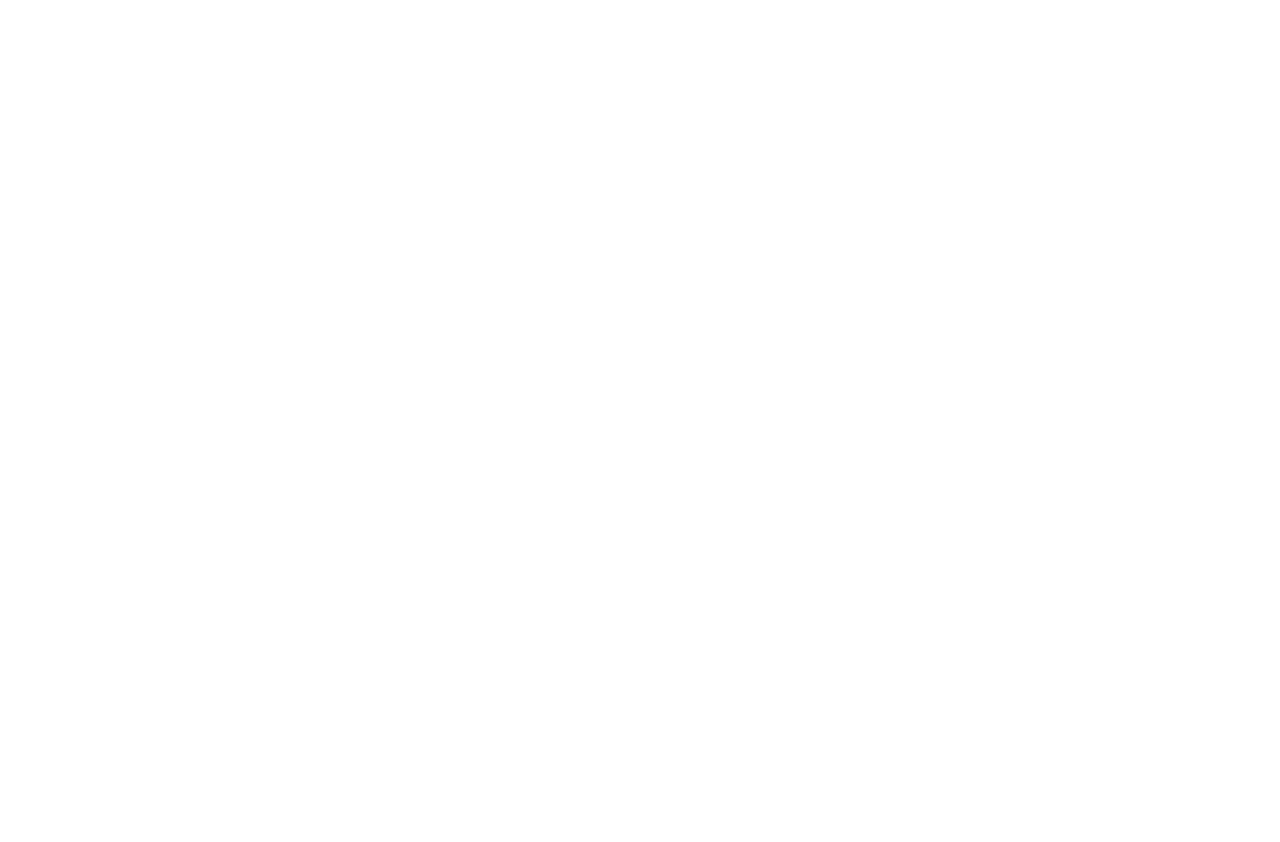
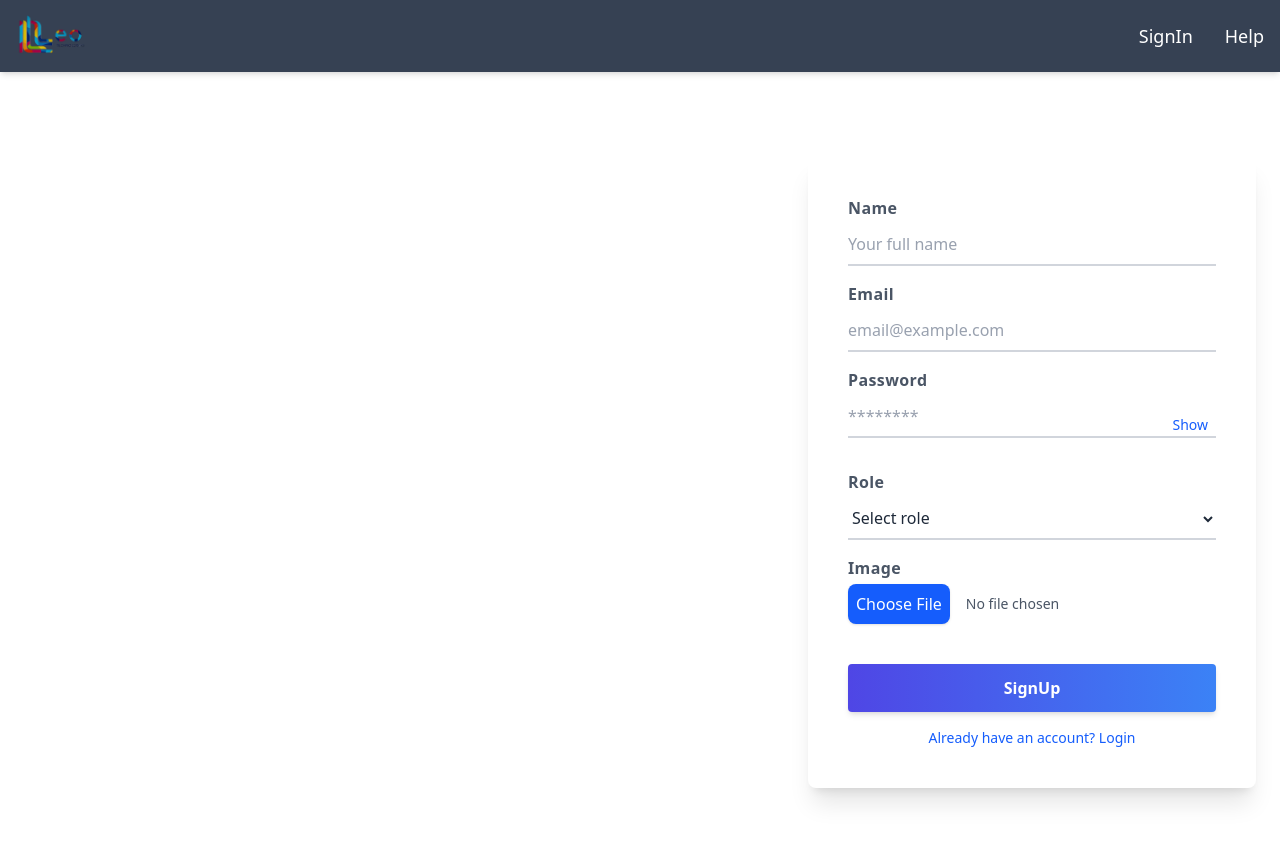
Before and after one commit to Sivaraman-msc/BugHound-demo, a React (Vite) app: page /signup in a window 1280 px wide. Before the commit this address had no page. Shown: the top 842 px of the page. Before the commit the page ends 800 px from the top, so only its background shows below. Built offline with nearby package versions, Linux system fonts and the light colour scheme.

Commit message:
localstorage updated

```diff
--- a/src/App.jsx
+++ b/src/App.jsx
@@ -17,9 +17,9 @@ function App() {
   return (
     <BrowserRouter>
       <Routes>
-        <Route path="/signin" element={<Login />} />
+        <Route path="/" element={<Login />} />
 
-        <Route path="/" element={<SignUp />} />
+        <Route path="/signup" element={<SignUp />} />
 
         <Route path="/help" element={<Help />} />
 
--- a/src/components/AuthNavBar.jsx
+++ b/src/components/AuthNavBar.jsx
@@ -9,8 +9,8 @@ export default function AuthNavBar({ variant = 'login' }) {
   const toggleMenu = () => setIsOpen(!isOpen);
 
   const isLogin = variant === 'login';
-  const oppositeRoute = isLogin ? '/signin' : '/';
-  const oppositeLabel = isLogin ? 'SignIn' : 'SignUp';
+  const oppositeRoute = isLogin ? '/signup' : '/';
+  const oppositeLabel = isLogin ? 'SignUp' : 'SignIn';
 
   return (
     <nav className="w-full px-4 bg-gray-700 shadow-md flex flex-col lg:flex-row items-center justify-between">
--- a/src/pages/Login.jsx
+++ b/src/pages/Login.jsx
@@ -28,14 +28,19 @@ export default function Login() {
   };
 
   const onSubmit = async () => {
-    const mockUser = {
-      name: 'Frontend Only User',
-      email: formdata.email,
-    };
+  const storedUser = JSON.parse(localStorage.getItem('user'));
 
+  if (
+    storedUser &&
+    storedUser.email === formdata.email &&
+    storedUser.password === formdata.password
+  ) {
     setMessage('Login Successful!');
     navigate('/dashboard');
-  };
+  } else {
+    setMessage('Invalid email or password');
+  }
+};
 
   return (
     <>
--- a/src/pages/SignUp.jsx
+++ b/src/pages/SignUp.jsx
@@ -43,6 +43,7 @@ export default function SignUp() {
     const newUser = {
       name: formdata.name,
       email: formdata.email,
+       password: formdata.password,
       role: formdata.role,
       profile: formdata.profile ? URL.createObjectURL(formdata.profile) : null,
     };
@@ -118,13 +119,28 @@ export default function SignUp() {
             <p className="text-red-600">{errors.role?.message}</p>
 
             <label className="block text-gray-600 font-semibold mb-1 tracking-wide">Image</label>
+            <div className="mb-4">
+              <div className="flex items-center space-x-4">
+                <label
+                  htmlFor="profile"
+                  className="cursor-pointer px-2 py-2 bg-blue-600 text-white rounded-lg shadow hover:bg-blue-700 transition-all"
+                >
+                  Choose File
+                </label>
+                <span className="text-sm text-gray-600">
+                  {formdata?.profile?.name || 'No file chosen'}
+                </span>
+              </div>
               <input
+                id="profile"
                 type="file"
                 {...register('profile')}
                 name="profile"
                 onChange={handleChange}
-              className="mb-4"
+                className="hidden"
+                accept="image/*"
               />
+            </div>
             <p className="text-red-600">{errors.profile?.message}</p>
 
             <button
--- a/src/utils/Yup.jsx
+++ b/src/utils/Yup.jsx
@@ -8,7 +8,7 @@ export const LoginForm=yup.object({
 export const SignUpFom=yup.object({
     name:yup.string().required('Name is required'),
     email:yup.string().email("Invalid email").required('Email is required'),
-    password:yup.string().min(8,"Minimum 8 char required").required('Password is required'),
+    password:yup.string().matches( /^(?=.*[a-zA-Z])(?=.*[!@#$%^&*])/,'Password must include at least one letter and one special character').min(8,"Minimum 8 char required").required('Password is required'),
     role:yup.string().oneOf(['Developer','Tester','ProjectManager'],'Invalid Role value') .required("Role is required"),
     profile:yup.string().required('Image required')
 }).required()
```
Lines whose indentation alone changed are shown as unchanged.
